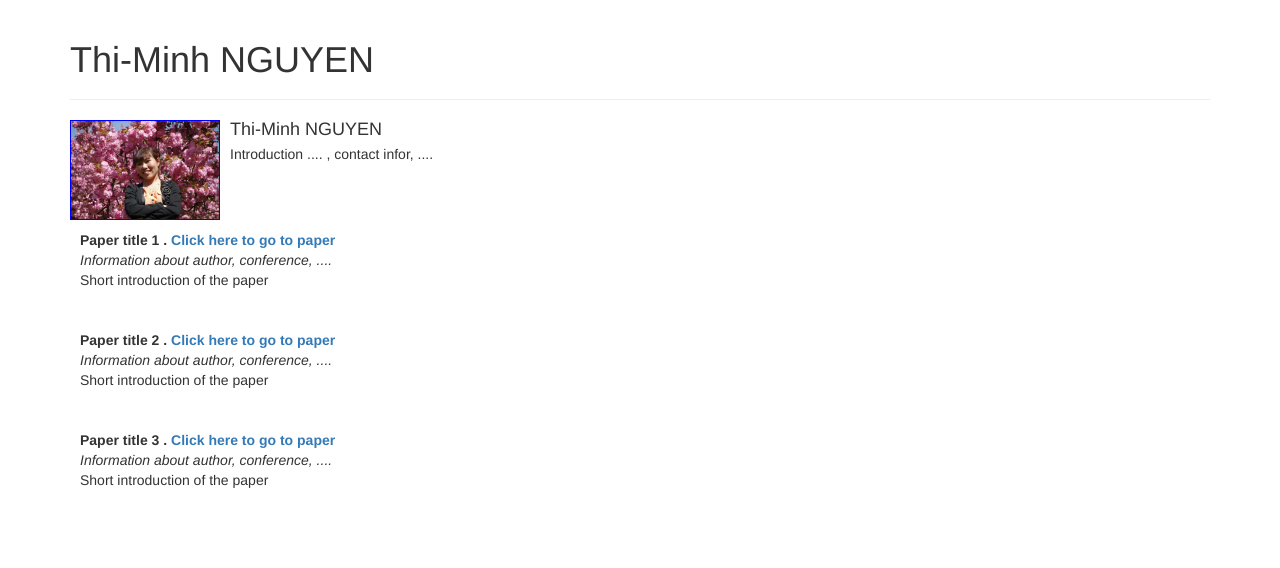
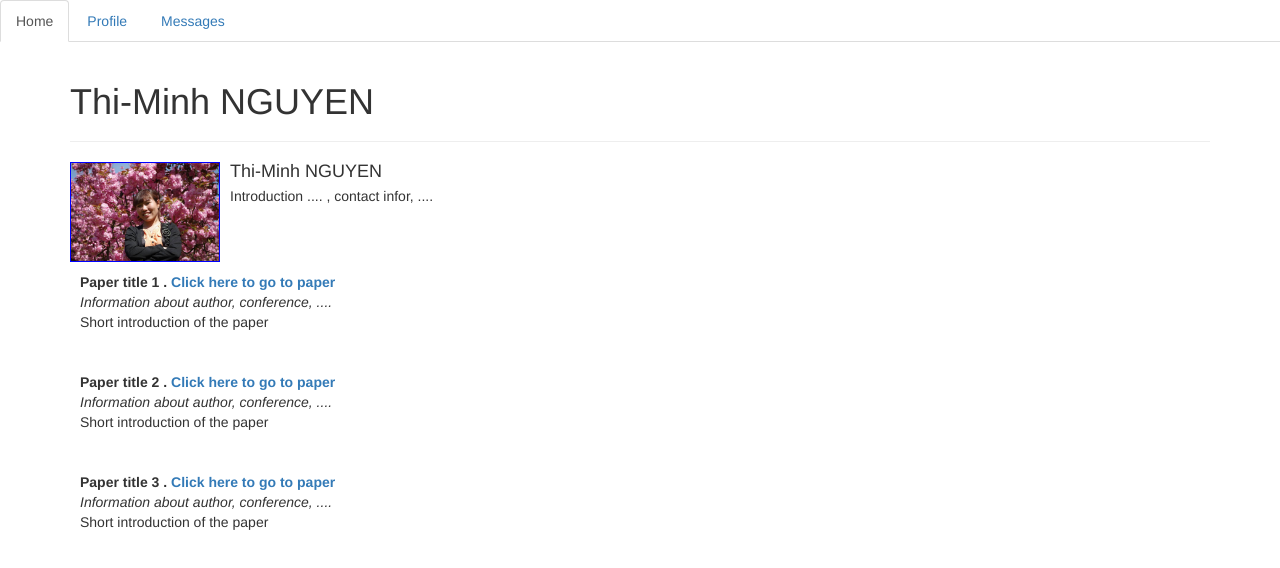
Before and after one commit to MinhXu/minhnt, a plain HTML site: page index.html in a window 1280 px wide. Drawn offline with nearby package versions, Linux system fonts and the light colour scheme.

Commit message:
Update index.html

```diff
--- a/index.html
+++ b/index.html
@@ -22,6 +22,11 @@
 </head>
 
 <body>
+    <ul class="nav nav-tabs">
+        <li role="presentation" class="active"><a href="#">Home</a></li>
+        <li role="presentation"><a href="#">Profile</a></li>
+        <li role="presentation"><a href="#">Messages</a></li>
+    </ul>
     <div class="container">
         <div class="page-header">
             <h1>Thi-Minh NGUYEN</h1>
```
